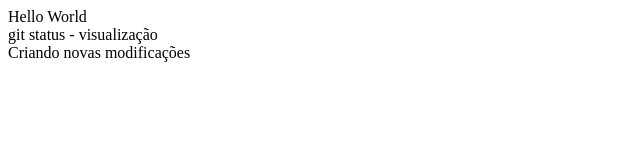
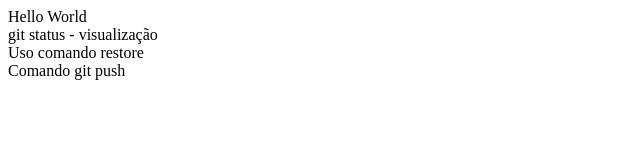
Before and after one commit to DiegoSDev33/curso_git_01, a plain HTML site: page index.html in a window 1280 px wide. Shown: the whole page, without its empty margins (0-640 px from the left). Drawn offline with Linux system fonts and the light colour scheme.

Commit message:
subindo para repositorio remoto

```diff
--- a/index.html
+++ b/index.html
@@ -9,7 +9,8 @@
 
     <div>Hello World</div>
     <div>git status - visualização</div>
-    <div>Criando novas modificações</div>
+    <div>Uso comando restore</div>
+    <div>Comando git push</div>
 
 
 
```
